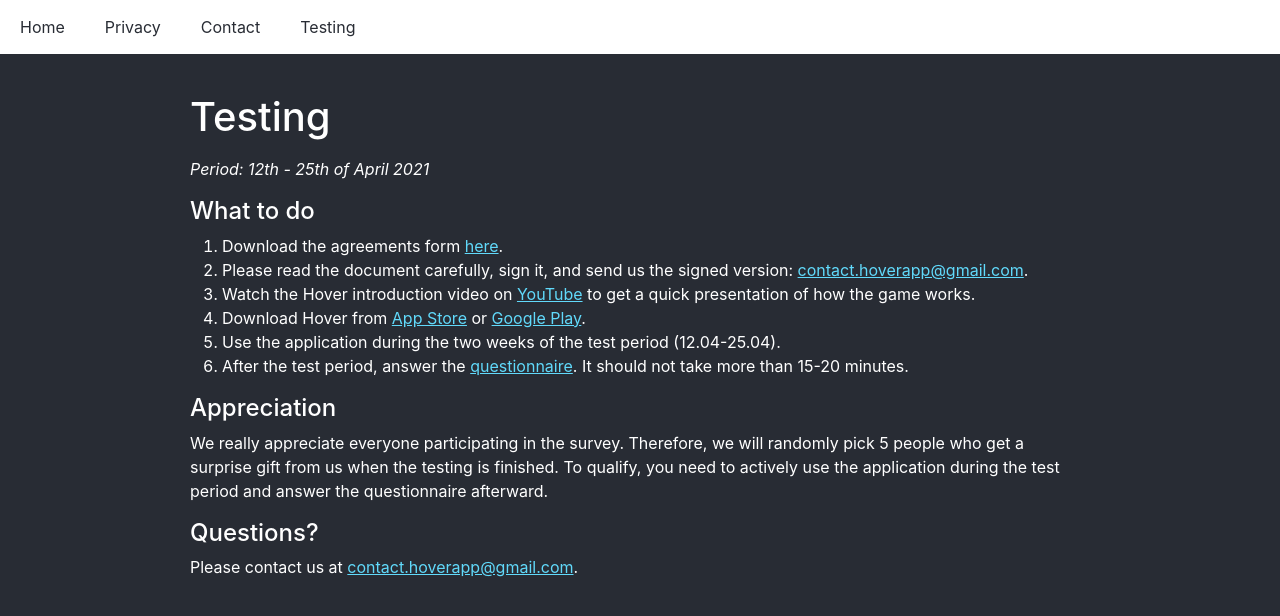
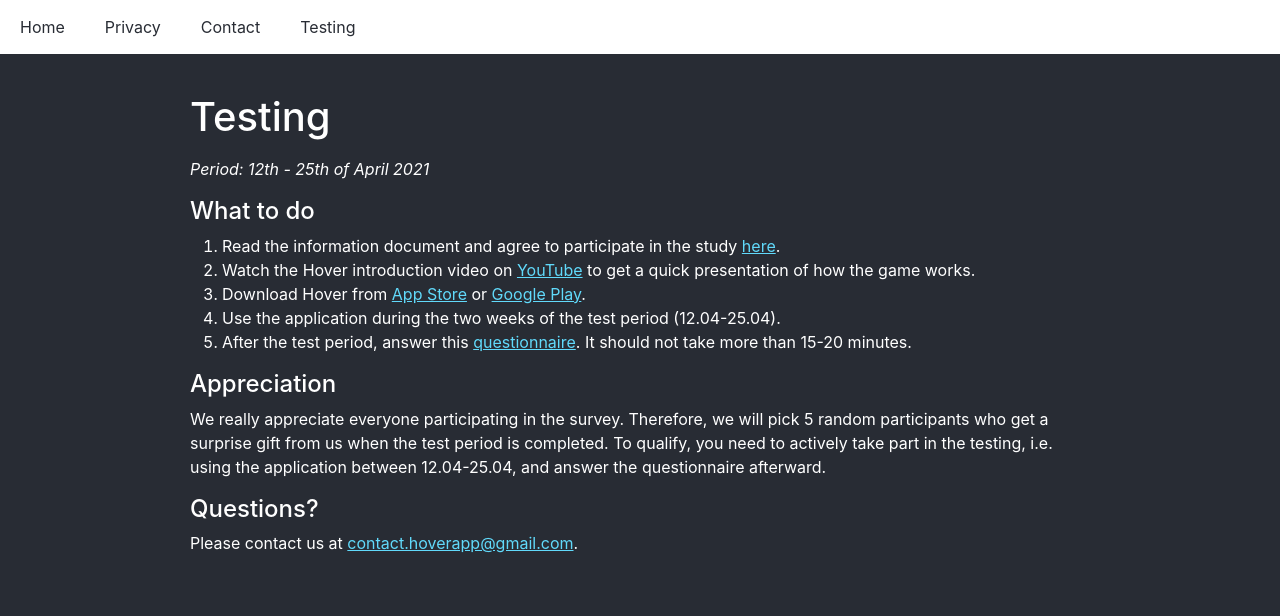
Before and after one commit to sirimykland/hover-web, a React (Create React App) app: page /testing in a window 1280 px wide. Shown: the top 616 px of the page. Built offline with nearby package versions, Linux system fonts and the light colour scheme.

Commit message:
Update test info with link to online forms

```diff
--- a/src/Testing/Testing.tsx
+++ b/src/Testing/Testing.tsx
@@ -12,21 +12,13 @@ function Testing() {
       <h4 className="sub-header">What to do</h4>
       <ol>
         <li>
-          Download the agreements form{' '}
+          Read the information document and agree to participate in the study{' '}
           <a
-            href="/informasjon.pdf"
-            download="informasjonHover.pdf"
+            href="https://nettskjema.no/a/194091"
             className="app-link"
             target="_blank"
             rel="noopener noreferrer">
             here
-          </a>
-          .
-        </li>
-        <li>
-          Please read the document carefully, sign it, and send us the signed version:{' '}
-          <a href="mailto:contact.hoverapp@gmail.com" className="app-link">
-            contact.hoverapp@gmail.com
           </a>
           .
         </li>
@@ -62,8 +54,12 @@ function Testing() {
         </li>
         <li>Use the application during the two weeks of the test period (12.04-25.04).</li>
         <li>
-          After the test period, answer the{' '}
-          <a className="app-link" target="_blank" rel="noopener noreferrer">
+          After the test period, answer this{' '}
+          <a
+            href="https://nettskjema.no/a/183299 "
+            className="app-link"
+            target="_blank"
+            rel="noopener noreferrer">
             questionnaire
           </a>
           . It should not take more than 15-20 minutes.
@@ -71,10 +67,10 @@ function Testing() {
       </ol>
       <h4 className="sub-header">Appreciation</h4>
       <p className="text">
-        We really appreciate everyone participating in the survey. Therefore, we will randomly pick
-        5 people who get a surprise gift from us when the testing is finished. To qualify, you need
-        to actively use the application during the test period and answer the questionnaire
-        afterward.
+        We really appreciate everyone participating in the survey. Therefore, we will pick 5 random
+        participants who get a surprise gift from us when the test period is completed. To qualify,
+        you need to actively take part in the testing, i.e. using the application between
+        12.04-25.04, and answer the questionnaire afterward.
       </p>
       <h4 className="sub-header">Questions?</h4>
       <p className="text">
```
Also changed, not shown: 1 other file (tests, documents, lock files or other folders).
